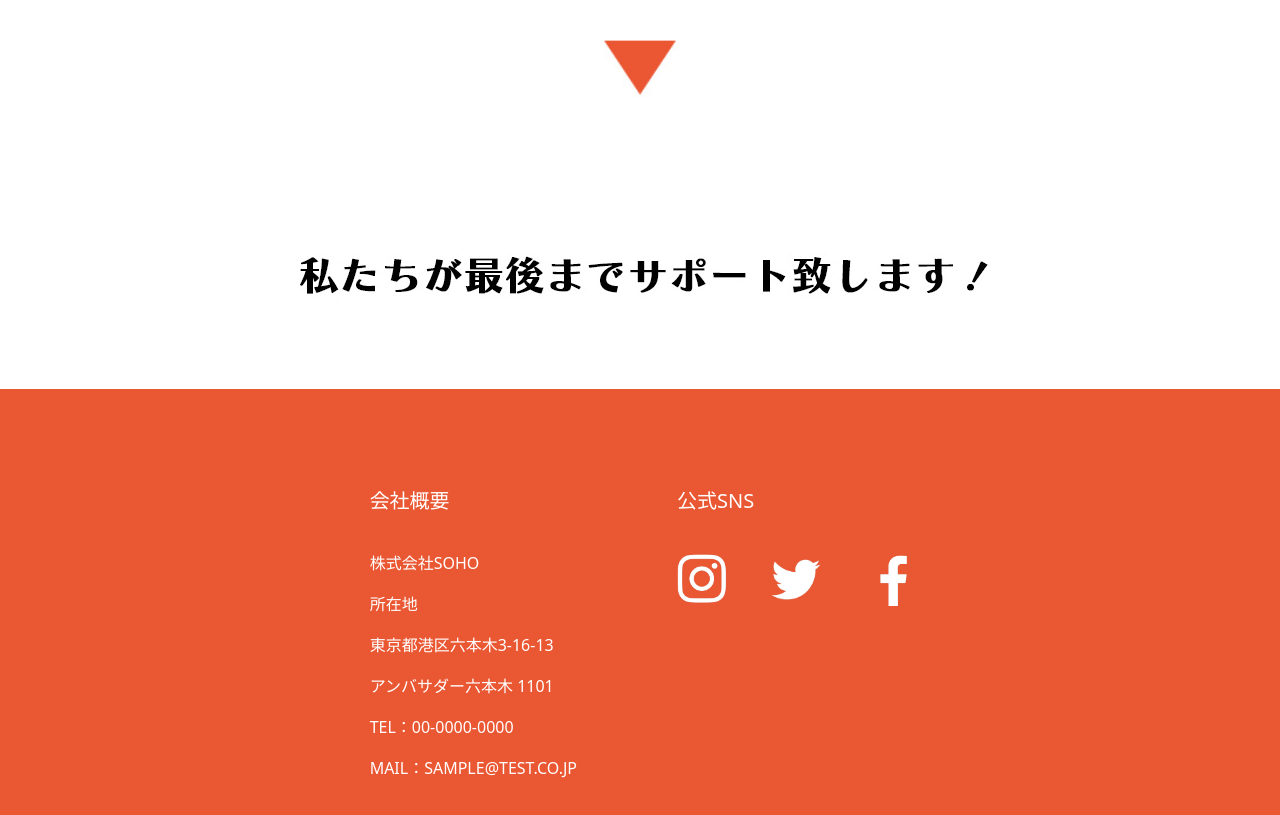
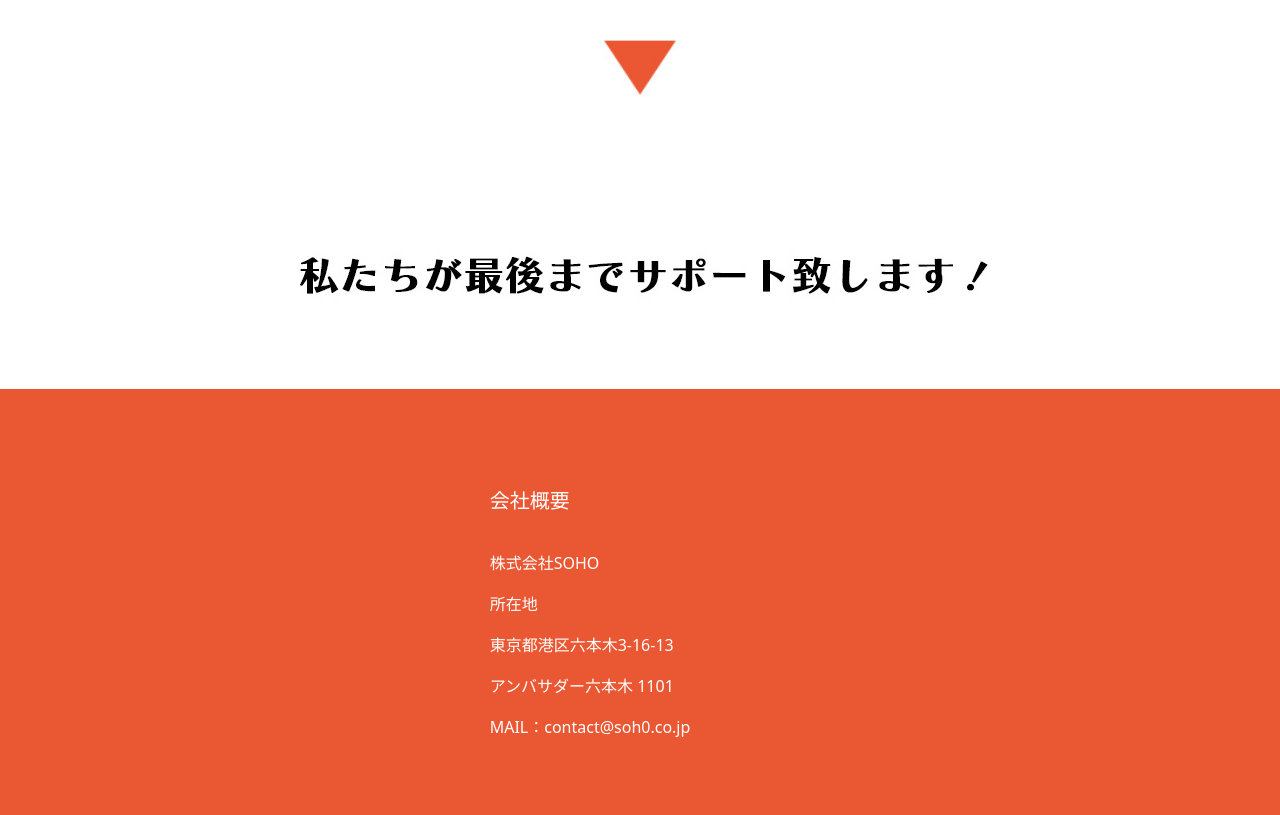
Before and after one commit to taromihara/urikiru, a plain HTML site: page index.html in a window 1280 px wide. Shown: the part 7414-8229 px from the top of the page. Drawn offline with Linux system fonts and the light colour scheme.

Commit message:
フッター部SNS→撤去 電話番号→撤去 メールアドレス→contact@soh0.co.jpに変更

```diff
--- a/index.html
+++ b/index.html
@@ -157,16 +157,15 @@
         <p>所在地</p><br>
         <p>東京都港区六本木3-16-13</p><br>
         <p>アンバサダー六本木 1101</p><br>
-        <p>TEL：00-0000-0000</p><br>
-        <p>MAIL：SAMPLE@TEST.CO.JP</p>
+        <p>MAIL：contact@soh0.co.jp</p>
         </div>
         </div>
-        <div class="official-sns">
+        <!--<div class="official-sns">
           <h5>公式SNS</h5>
           <a href="#"><img class="insta" src="./img/Instagramアイコン_白.png" alt="Instagram" width="50px" height="50px"></a>
           <a href="#"><img class="tweet" src="./img/Twitterアイコン_白.png" alt="Twitter" width="50px" height="50px"></a>
           <a href="#"><img class="face" src="./img/./facebook.png" alt="Facebook" width="50px" height="50px"></a>
-        </div>
+        </div>-->
       </div>
     </footer>
 
```
